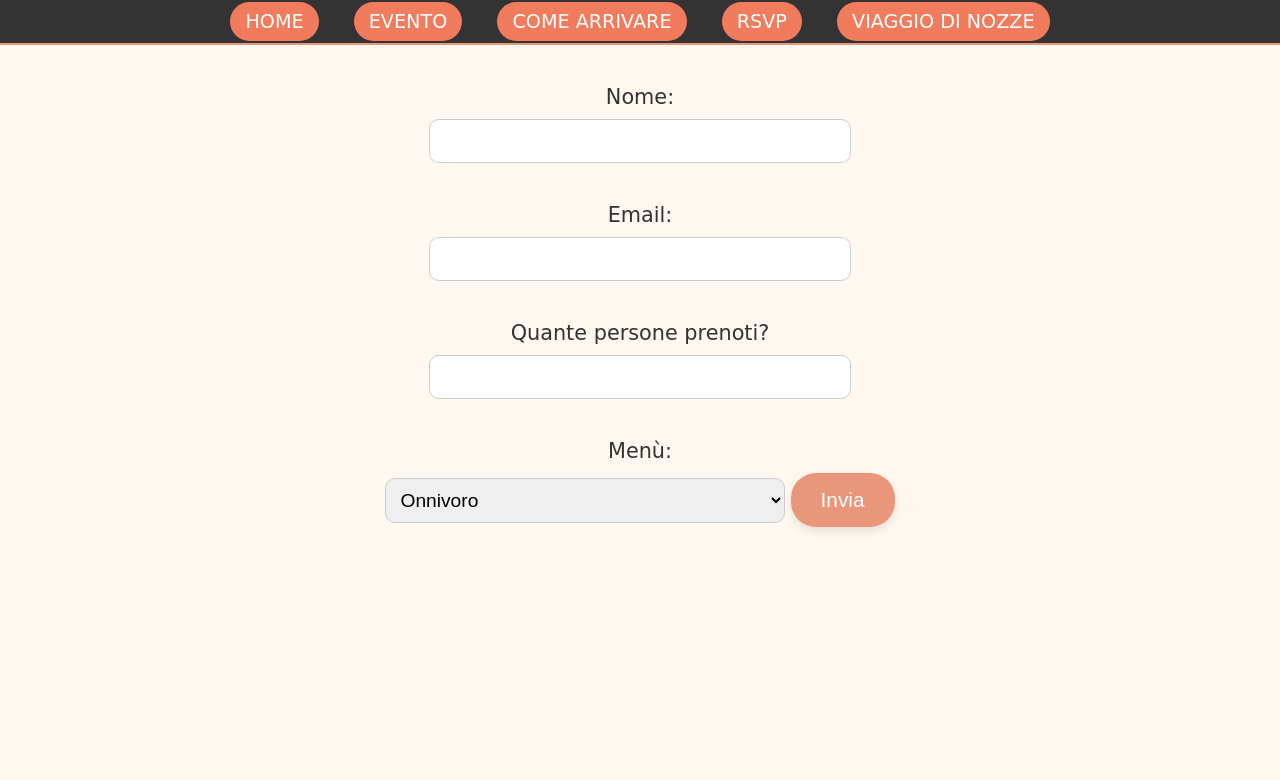
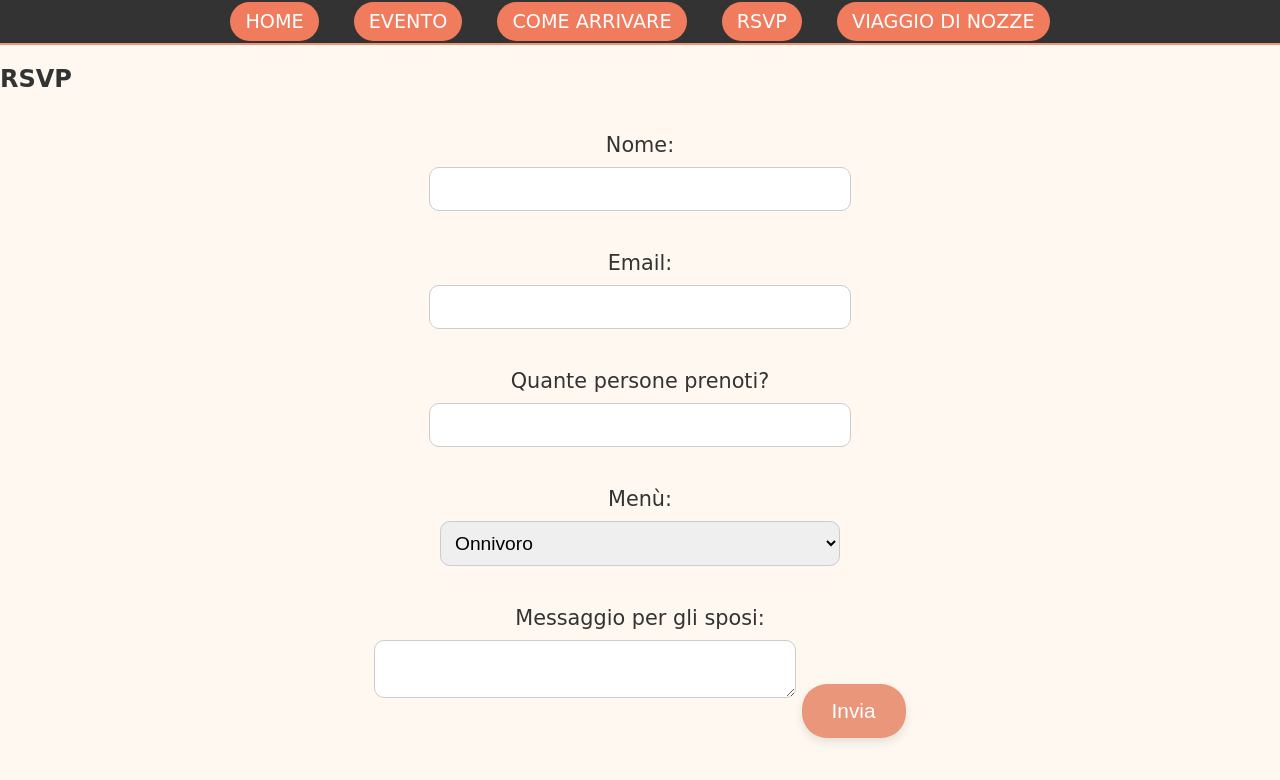
Before and after one commit to Mik792/MatrimonioGinevraMichele, a plain HTML site: page rsvp.html in a window 1280 px wide. Drawn offline with Linux system fonts and the light colour scheme.

Commit message:
Update rsvp.html

```diff
--- a/rsvp.html
+++ b/rsvp.html
@@ -21,7 +21,8 @@
 
     <!-- Sezione RSVP -->
     <section id="rsvp">
-        <form>
+        <h2>RSVP</h2>
+        <form action="https://formspree.io/f/xblrbnkq" method="POST">
             <label for="nome">Nome:</label>
             <input type="text" id="nome" name="nome" required>
 
@@ -40,6 +41,9 @@
                 <option value="altro">Altro</option>
             </select>
 
+            <label for="messaggio">Messaggio per gli sposi:</label>
+            <textarea id="messaggio" name="messaggio"></textarea>
+
             <button type="submit">Invia</button>
         </form>
     </section>
```
